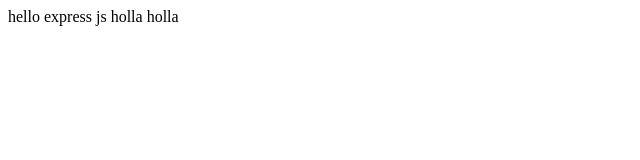
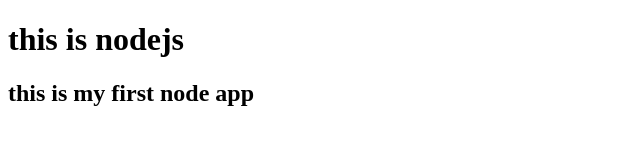
Before and after one commit to gaurav-sam/gs-web-server, a website: page public/index.html in a window 1280 px wide. Shown: the whole page, without its empty margins (0-640 px from the left). Drawn offline with Linux system fonts and the light colour scheme.

Commit message:
changes in index.html

```diff
--- a/public/index.html
+++ b/public/index.html
@@ -5,7 +5,7 @@
 	<title>express</title>
 </head>
 <body>
-	hello express js
-	holla holla
+	<h1>this is nodejs</h1>
+	<h2>this is my first node app</h2>
 </body>
 </html>
```
